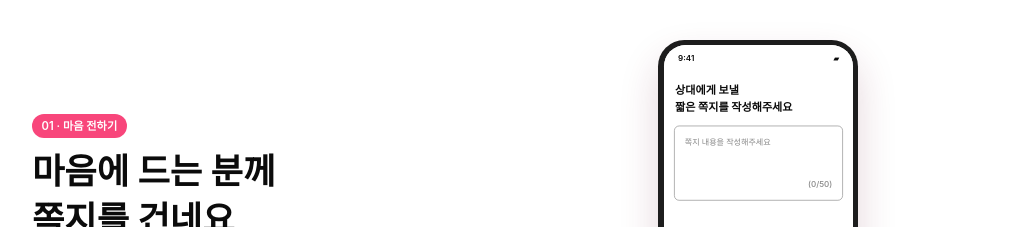
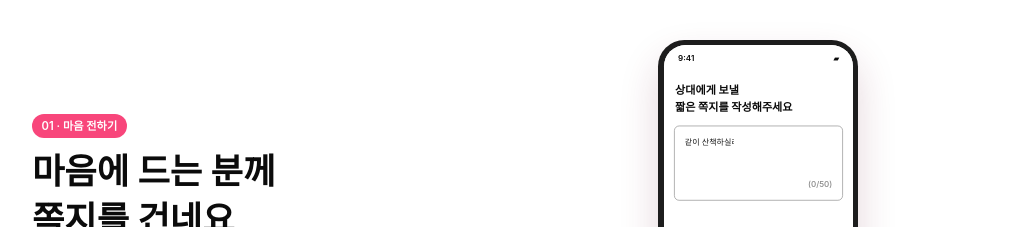
Before and after one commit to SOPT-all/39-SOPKATHON-WEB-WEB2, a React (Vite) app: page /owner in a window 1280 px wide. Shown: the part 1400-1627 px from the top of the page, without its empty margins (128-1142 px from the left). Built offline with nearby package versions, Linux system fonts and the light colour scheme; no server answers; a web font is replaced by a local one.

Commit message:
feat: 쪽지 목업 자동 시연 추가

```diff
--- a/src/pages/owner/components/phone-preview.tsx
+++ b/src/pages/owner/components/phone-preview.tsx
@@ -80,10 +80,12 @@ const PhonePreview = ({ large = false, type }: PhonePreviewProps) => {
               <br /> 짧은 쪽지를 작성해주세요
             </h3>
             <div className="absolute top-[160px] left-[20px] flex h-[149px] w-[335px] flex-col justify-between rounded-[10px] border border-grey-4 p-5 text-base font-medium text-grey-4">
-              <span>쪽지 내용을 작성해주세요</span>
+              <span className="owner-message-typing text-grey-10">
+                같이 산책하실래요?
+              </span>
               <span className="text-right">(0/50)</span>
             </div>
-            <button className="absolute top-[528px] left-[20px] w-[335px] rounded-[10px] bg-grey-5 py-4 text-lg font-semibold text-white">
+            <button className="owner-message-send absolute top-[528px] left-[20px] w-[335px] rounded-[10px] bg-grey-5 py-4 text-lg font-semibold text-white">
               쪽지 보내기
             </button>
           </>
--- a/src/shared/styles/global.css
+++ b/src/shared/styles/global.css
@@ -185,6 +185,50 @@
   animation: owner-heart 2.4s ease-in-out infinite;
 }
 
+@keyframes owner-message-typing {
+  0%,
+  10% {
+    width: 0;
+  }
+
+  55%,
+  82% {
+    width: 100%;
+  }
+
+  100% {
+    width: 0;
+  }
+}
+
+@keyframes owner-message-send {
+  0%,
+  66%,
+  100% {
+    transform: scale(1);
+  }
+
+  72% {
+    transform: scale(0.97);
+  }
+
+  78% {
+    transform: scale(1);
+  }
+}
+
+.owner-message-typing {
+  display: block;
+  width: 0;
+  overflow: hidden;
+  white-space: nowrap;
+  animation: owner-message-typing 5s steps(12, end) infinite;
+}
+
+.owner-message-send {
+  animation: owner-message-send 5s ease-in-out infinite;
+}
+
 @media (prefers-reduced-motion: reduce) {
   [data-reveal] {
     opacity: 1;
@@ -194,7 +238,13 @@
 
   .motion-float,
   .motion-float-delayed,
-  .motion-heart {
+  .motion-heart,
+  .owner-message-typing,
+  .owner-message-send {
     animation: none;
   }
+
+  .owner-message-typing {
+    width: 100%;
+  }
 }
```
